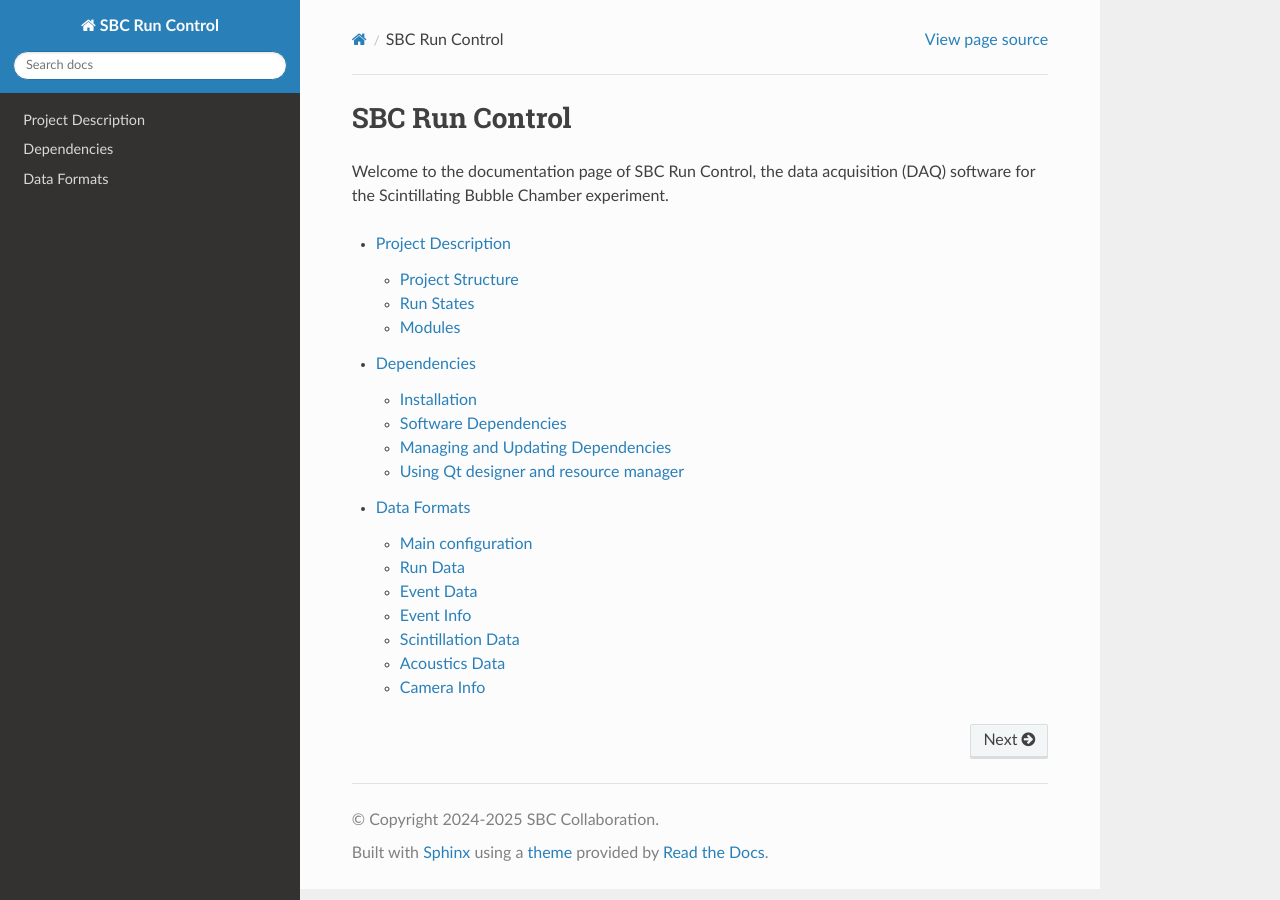
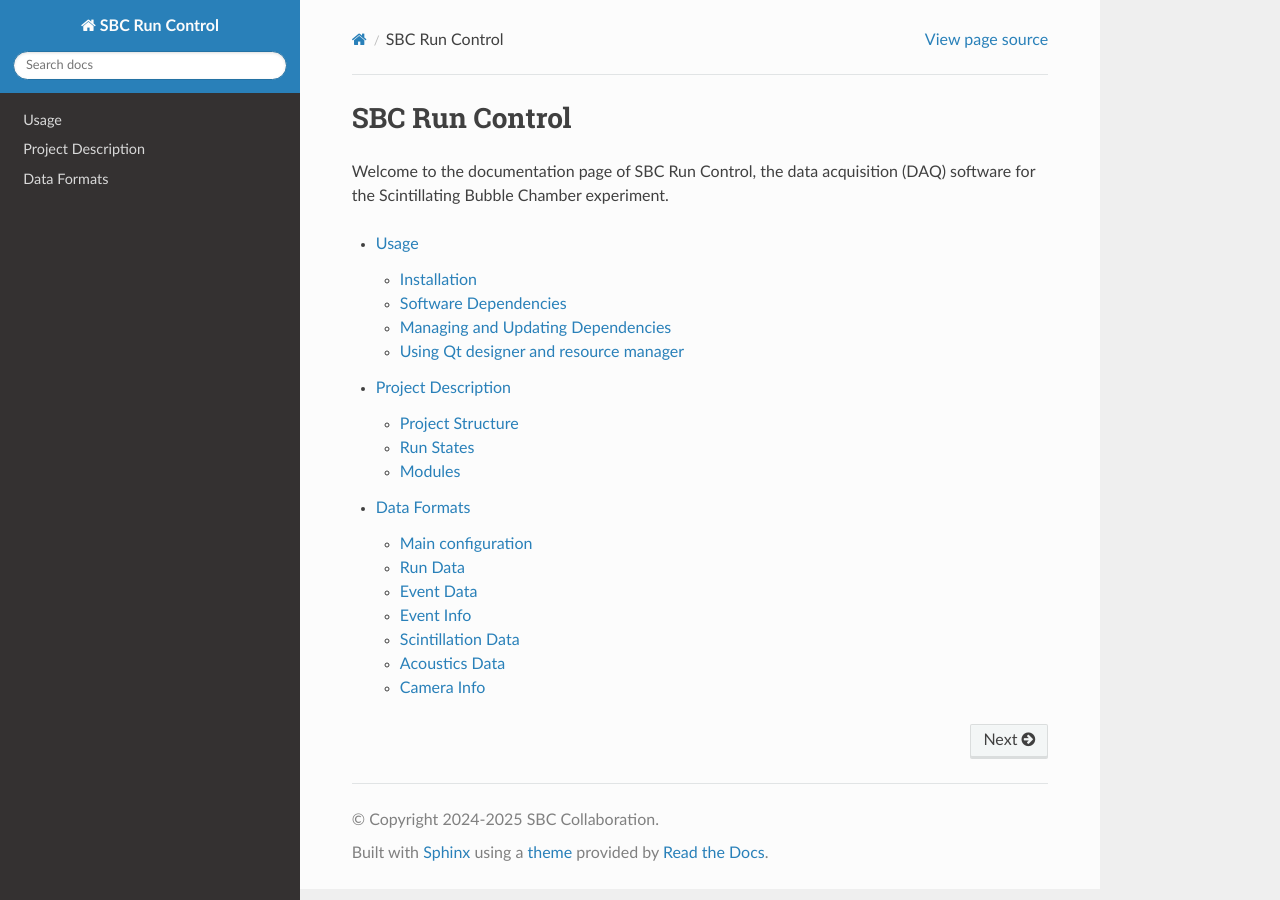
Before and after one commit to SBC-Collaboration/SBC-RunControl, a Sphinx documentation site: the page built from docs/index.md, in a window 1280 px wide. Built offline with Sphinx 7.4.7 and the Read the Docs theme 3.1.0, drawn with Linux system fonts in a browser that asks for light colours.

Commit message:
rename dependecies page to usage

````diff
--- a/docs/index.md
+++ b/docs/index.md
@@ -4,7 +4,7 @@ Welcome to the documentation page of SBC Run Control, the data acquisition (DAQ)
 
 ```{toctree}
 :maxdepth: 2
+usage
 project_description
-dependencies
 data_format
 ```
--- a/docs/dependencies.md
+++ b/docs/usage.md
@@ -1,4 +1,4 @@
-# Dependencies
+# Usage
 
 ## Installation
 1. Install [Miniconda3](https://docs.conda.io/projects/miniconda/en/latest/miniconda-install.html) or [Anaconda3](https://docs.anaconda.com/free/anaconda/install/index.html).
````
